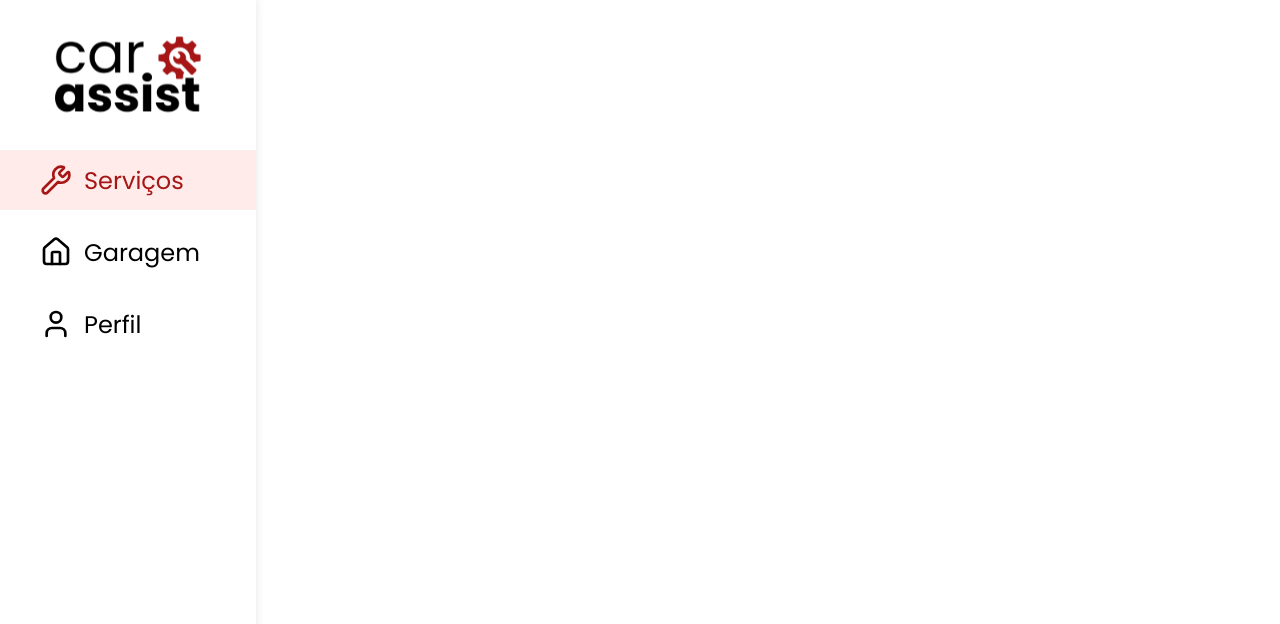
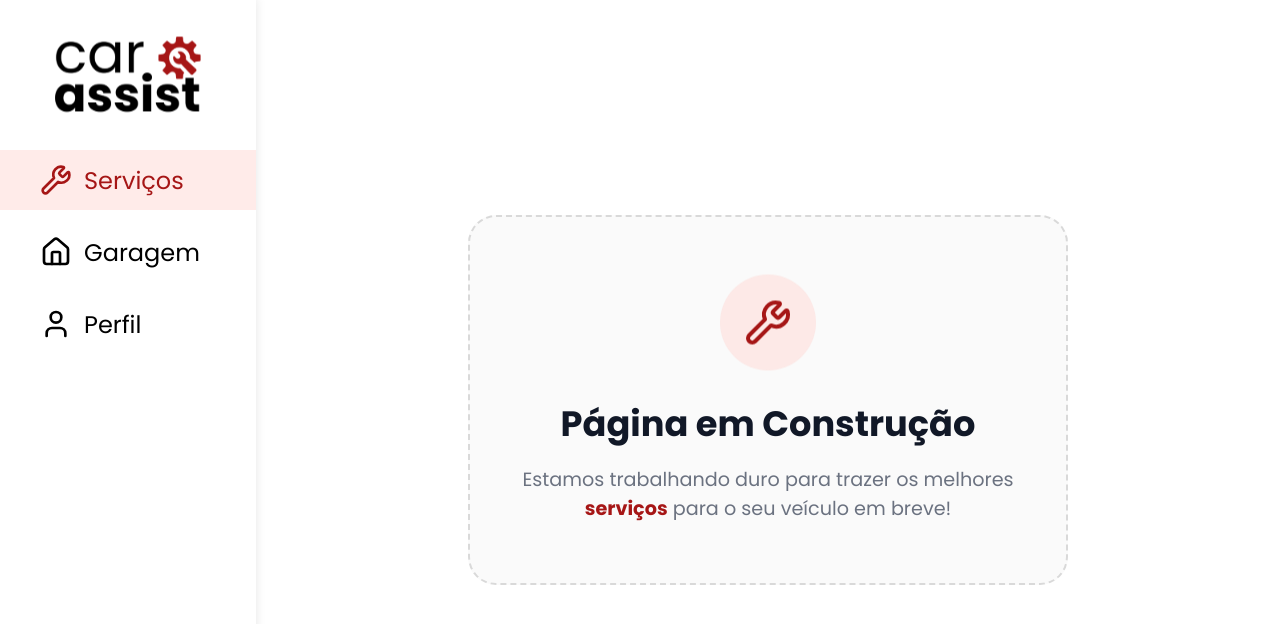
Before and after one commit to Guilherme1108/Car-Assist-Frontend, a React (Vite) app: page /servicos in a window 1280 px wide. Shown: the top 624 px of the page. Built offline with nearby package versions, Linux system fonts and the light colour scheme.

Commit message:
style: tela de servicos criada como em construção

```diff
--- a/src/pages/home/Home.jsx
+++ b/src/pages/home/Home.jsx
@@ -164,14 +164,17 @@ const HomeScreen = () => {
 
       {vehicles.length > 0 ? (
         <div className="carouselContainer">
+
+          {/* Botão de voltar renderizado APENAS se houver mais de 1 carro E não for o primeiro */}
+          {vehicles.length > 1 && currentVehicleIndex > 0 && (
             <button
               className="carouselBtn prev"
               onClick={scrollLeft}
-            disabled={currentVehicleIndex === 0}
               aria-label="Voltar"
             >
               <ChevronLeft size={32} />
             </button>
+          )}
 
           <div className="cards" ref={carouselRef}>
             {vehicles.map((vehicle) => (
@@ -188,16 +191,17 @@ const HomeScreen = () => {
             ))}
           </div>
 
+          {/* Botão de avançar renderizado APENAS se houver mais de 1 carro E não for o último */}
+          {vehicles.length > 1 && currentVehicleIndex < vehicles.length - 1 && (
             <button
               className="carouselBtn next"
               onClick={scrollRight}
-            disabled={
-              currentVehicleIndex === vehicles.length - 1
-            }
               aria-label="Avançar"
             >
               <ChevronRight size={32} />
             </button>
+          )}
+
         </div>
       ) : (
         <div className="emptyGarageText">
--- a/src/pages/servicesScreen/Service.css
+++ b/src/pages/servicesScreen/Service.css
@@ -0,0 +1,91 @@
+.serviceScreen {
+    min-height: 100vh;
+    width: 100%;
+    display: flex;
+    flex-direction: column;
+    align-items: center;
+    justify-content: center;
+    padding-bottom: 200px;
+    background-color: white;
+}
+
+.constructionContainer {
+    display: flex;
+    align-items: center;
+    justify-content: center;
+    flex-direction: column;
+    padding: 40px 24px;
+    gap: 16px;
+    width: 90%;
+    max-width: 500px;
+    border: 2px dashed #d9d9d9;
+    border-radius: 28px;
+    text-align: center;
+    background-color: #fafafa;
+}
+
+.iconAnimation {
+    display: flex;
+    align-items: center;
+    justify-content: center;
+    background-color: rgb(255, 216, 211, 0.5);
+    border-radius: 50%;
+    height: 96px;
+    width: 96px;
+    margin-bottom: 8px;
+    animation: float 3s ease-in-out infinite;
+}
+
+.constructionIcon {
+    color: var(--primary-color);
+}
+
+.titleConstruction {
+    font-size: 1.8rem;
+    color: #111827;
+    margin: 0;
+    font-weight: 700;
+}
+
+.textConstruction {
+    font-size: 1rem;
+    color: #6b7280;
+    margin: 0;
+    line-height: 1.5;
+}
+
+.primaryText {
+    font-weight: bold;
+    color: var(--primary-color);
+}
+
+@keyframes float {
+    0% { transform: translateY(0px); }
+    50% { transform: translateY(-10px); }
+    100% { transform: translateY(0px); }
+}
+
+@media (min-width: 1024px) {
+    .serviceScreen {
+        position: fixed;
+        top: 0;
+        right: 0;
+        width: 80%;
+        height: 100vh;
+        z-index: 9999;
+        padding-bottom: 0;
+    }
+
+    .constructionContainer {
+        padding: 60px 40px;
+        max-width: 600px;
+    }
+
+    .titleConstruction {
+        font-size: 2.2rem;
+    }
+
+    .textConstruction {
+        font-size: 1.2rem;
+    }
+}
--- a/src/pages/servicesScreen/Service.jsx
+++ b/src/pages/servicesScreen/Service.jsx
@@ -1,14 +1,24 @@
-import "./Service.css"
+import React from "react";
+import "./Service.css";
 import NavBar from "../../components/navBar/NavBar";
+import { Wrench } from "lucide-react";
 
 const ServiceScreen = () => {
     return (
         <div className="serviceScreen">
+            <div className="constructionContainer">
+                <div className="iconAnimation">
+                    <Wrench size={48} className="constructionIcon" />
+                </div>
+                <h1 className="titleConstruction">Página em Construção</h1>
+                <p className="textConstruction">
+                    Estamos trabalhando duro para trazer os melhores <span className="primaryText">serviços</span> para o seu veículo em breve!
+                </p>
+            </div>
 
-            <NavBar></NavBar>
-
+            <NavBar />
         </div>
-    )
+    );
 }
 
-export default ServiceScreen
+export default ServiceScreen;
```
Lines whose indentation alone changed are shown as unchanged.
